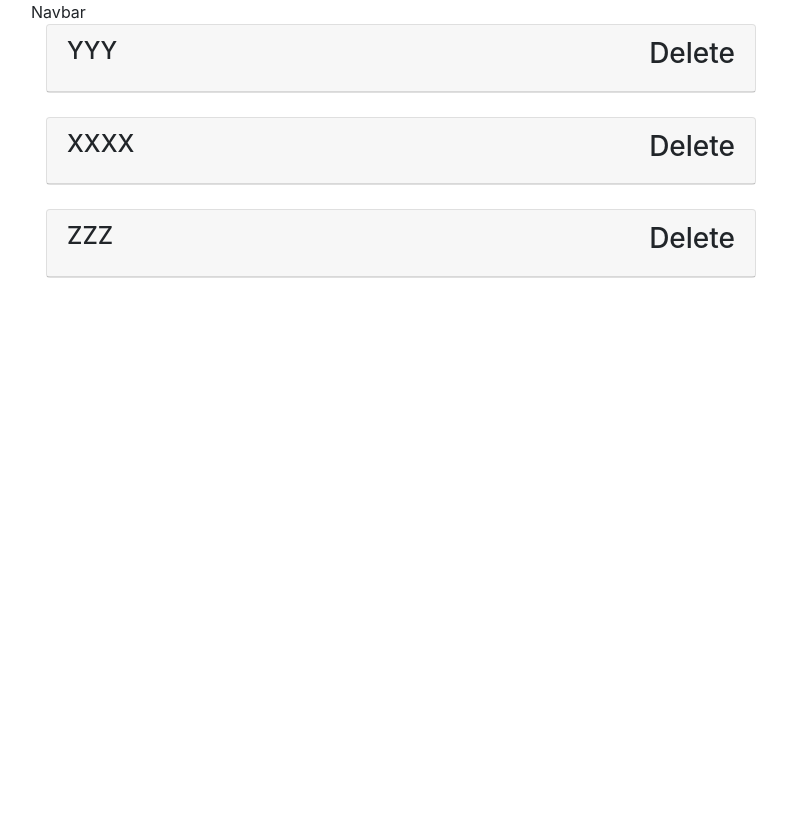
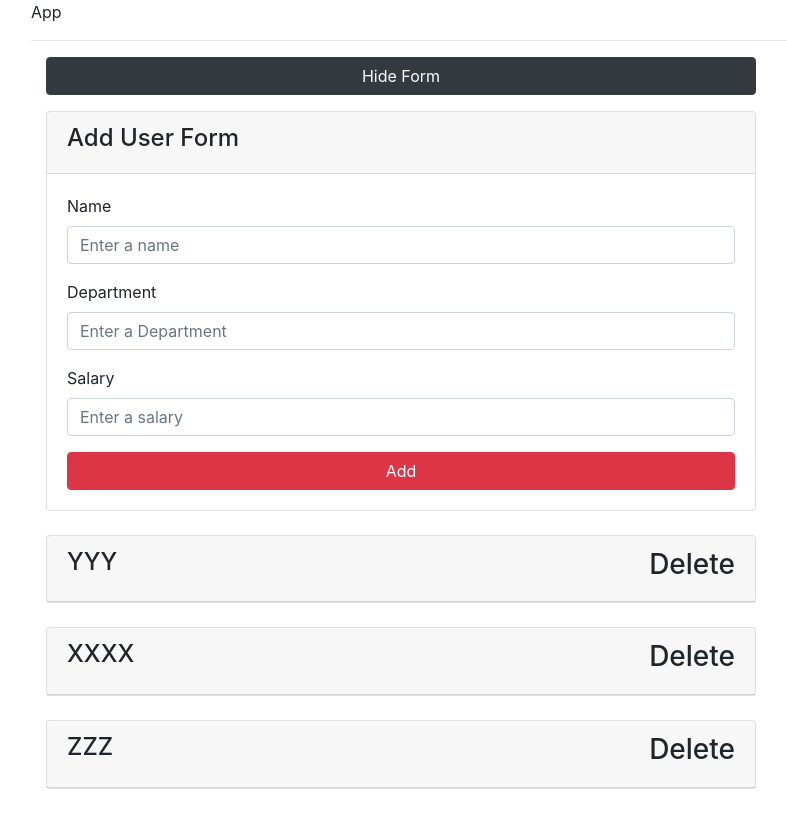
Before and after one commit to cnbrkkaya/react-context, a React (Create React App) app: page / in a window 1280 px wide. Shown: the whole page, without its empty margins (54-841 px from the left). Built offline with nearby package versions, Linux system fonts and the light colour scheme.

Commit message:
Add User form with framer motion librart

```diff
--- a/package.json
+++ b/package.json
@@ -7,6 +7,7 @@
     "@testing-library/react": "^9.5.0",
     "@testing-library/user-event": "^7.2.1",
     "bootstrap": "^4.5.0",
+    "framer-motion": "^2.1.4",
     "react": "^16.13.1",
     "react-dom": "^16.13.1",
     "react-scripts": "3.4.1"
--- a/src/App.js
+++ b/src/App.js
@@ -2,12 +2,14 @@ import React from 'react';
 import './App.css';
 import Navbar from './component/Navbar';
 import Users from './component/Users';
-
+import AddUser from './component/AddUser';
 class App extends React.Component {
    render() {
       return (
          <div className="container">
-            <Navbar title="Navbar" />
+            <Navbar title="App" />
+            <hr />
+            <AddUser />
             <Users />
          </div>
       );
--- /dev/null
+++ b/src/component/AddUser.js
@@ -0,0 +1,62 @@
+import React, { Component } from 'react';
+import { motion } from 'framer-motion';
+class AddUser extends Component {
+   state = {
+      isVisible: true,
+   };
+
+   handleVisible = () => {
+      this.setState({
+         isVisible: !this.state.isVisible,
+      });
+   };
+   render() {
+      const variants = {
+         visible: {
+            opacity: 1,
+            display: 'block',
+         },
+         hidden: {
+            opacity: 0,
+            transitionEnd: {
+               display: 'none',
+            },
+         },
+      };
+      const { isVisible } = this.state;
+      return (
+         <div className="col-md-8 mb-4">
+            <button onClick={this.handleVisible} className="btn btn-dark btn-block mb-3">
+               {isVisible ? 'Hide Form' : 'Show Form'}
+            </button>
+            <motion.div initial="hidden" animate={isVisible ? 'visible' : 'hidden'} variants={variants}>
+               <div className="card">
+                  <div className="card-header">
+                     <h4>Add User Form</h4>
+                  </div>
+                  <div className="card-body">
+                     <form action="">
+                        <div className="form-group">
+                           <label htmlFor="name">Name</label>
+                           <input type="text" name="name" id="name" placeholder="Enter a name" className="form-control" />
+                        </div>
+                        <div className="form-group">
+                           <label htmlFor="department">Department</label>
+                           <input type="text" name="department" id="department" placeholder="Enter a Department" className="form-control" />
+                        </div>
+                        <div className="form-group">
+                           <label htmlFor="salary">Salary</label>
+                           <input type="text" name="salary" id="salary" placeholder="Enter a salary" className="form-control" />
+                        </div>
+                        <button type="submit" className="btn btn-danger btn-block">
+                           Add
+                        </button>
+                     </form>
+                  </div>
+               </div>
+            </motion.div>
+         </div>
+      );
+   }
+}
+export default AddUser;
```
Also changed, not shown: 1 other file (tests, documents, lock files or other folders).
